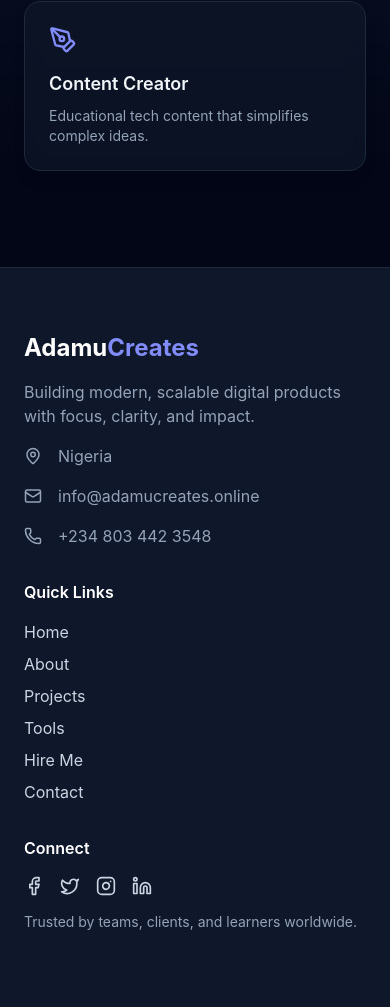
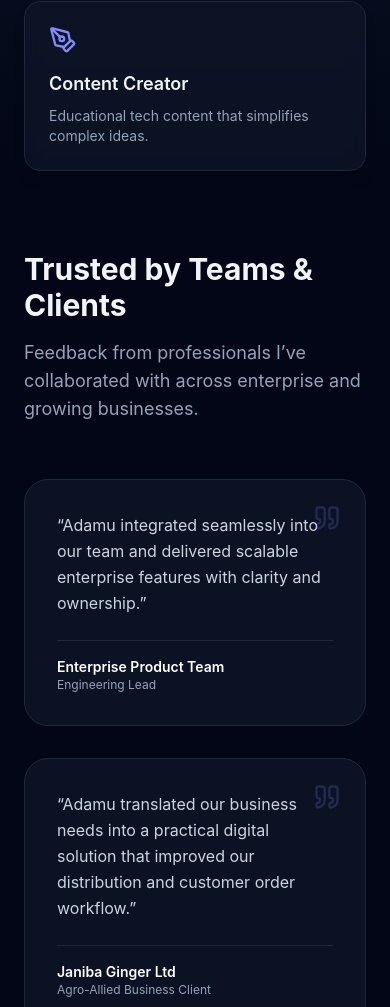
Before and after one commit to adamulab/adamucreates, a React (Vite) app: page / in a window 390 px wide. Shown: the part 993-2000 px from the top of the page. Built offline with nearby package versions, Linux system fonts and the light colour scheme.

Commit message:
Fix responsive issues and other pages refresh error

```diff
--- a/src/components/Navbar.jsx
+++ b/src/components/Navbar.jsx
@@ -22,8 +22,11 @@ export default function Navbar() {
     >
       <div className="container mx-auto px-6 h-20 flex items-center justify-between">
         {/* Logo */}
-        <Link to="/" className="font-bold text-xl tracking-tight">
-          Adamu<span className="text-indigo-400">Creates</span>
+        <Link to="/" className="font-bold text-xl tracking-tight flex flex-col">
+          <div>
+            Adamu<span className="text-indigo-400">Creates</span>
+          </div>
+          <p className="text-xs text-indigo-400">Stuffs Online</p>
         </Link>
 
         {/* Desktop Nav */}
--- a/src/components/Testimonials.jsx
+++ b/src/components/Testimonials.jsx
@@ -1,46 +1,78 @@
-import React from "react";
+// src/components/Testimonials.jsx
 import { motion } from "framer-motion";
+import { Quote } from "lucide-react";
 
 const testimonials = [
   {
-    name: "Global Stallion Integrated Services Nig. Ltd.",
-    text: "Adamu delivered an excellent website that elevated our company’s brand image.",
+    name: "Enterprise Product Team",
+    role: "Engineering Lead",
+    quote:
+      "Adamu integrated seamlessly into our team and delivered scalable enterprise features with clarity and ownership.",
   },
   {
-    name: "Janiba Ginger",
-    text: "Professional, responsive, and creative — the project exceeded expectations.",
+    name: "Janiba Ginger Ltd",
+    role: "Agro-Allied Business Client",
+    quote:
+      "Adamu translated our business needs into a practical digital solution that improved our distribution and customer order workflow.",
   },
   {
-    name: "Five Star College of Health Technology",
-    text: "Our online presence transformed — everything works perfectly!",
+    name: "Noon Capital and Finance Ltd",
+    role: "Financial Services Client",
+    quote:
+      "Adamu delivered a reliable website that promotes our financial operations with professionalism and attention to detail.",
+  },
+  {
+    name: "Global Stallion Integrated Services Nigeria Ltd",
+    role: "Business Solutions Client",
+    quote:
+      "Adamu delivered a website that perfectly describes our operational goals and business needs.",
   },
 ];
 
 export default function Testimonials() {
   return (
-    <section id="testimonials" className="py-16">
-      <motion.h2
-        initial={{ opacity: 0, y: 20 }}
+    <section className="container mx-auto px-6 py-20">
+      {/* Section Header */}
+      <motion.div
+        initial={{ opacity: 0, y: 30 }}
         whileInView={{ opacity: 1, y: 0 }}
         viewport={{ once: true }}
         transition={{ duration: 0.5 }}
-        className="text-2xl font-semibold text-center"
+        className="max-w-2xl mb-14"
       >
-        Testimonials
-      </motion.h2>
+        <h2 className="text-3xl md:text-4xl font-bold mb-4">
+          Trusted by Teams & Clients
+        </h2>
+        <p className="text-slate-400 text-lg">
+          Feedback from professionals I’ve collaborated with across enterprise
+          and growing businesses.
+        </p>
+      </motion.div>
 
-      <div className="mt-8 grid md:grid-cols-3 gap-6">
-        {testimonials.map((t, i) => (
+      {/* Testimonials Grid */}
+      <div className="grid md:grid-cols-3 gap-8">
+        {testimonials.map((item, index) => (
           <motion.div
-            key={i}
-            initial={{ opacity: 0, y: 40 }}
+            key={item.name}
+            initial={{ opacity: 0, y: 20 }}
             whileInView={{ opacity: 1, y: 0 }}
             viewport={{ once: true }}
-            transition={{ duration: 0.6, delay: i * 0.12 }}
-            className="bg-white p-6 rounded-2xl shadow-md"
+            transition={{ duration: 0.4, delay: index * 0.1 }}
+            className="relative bg-slate-900/70 border border-slate-800 rounded-3xl p-8"
           >
-            <p className="italic text-slate-700 mb-4">“{t.text}”</p>
-            <h4 className="font-semibold text-emerald-800">{t.name}</h4>
+            <Quote
+              size={28}
+              className="absolute top-6 right-6 text-indigo-400 opacity-20"
+            />
+
+            <p className="text-slate-300 leading-relaxed mb-6">
+              “{item.quote}”
+            </p>
+
+            <div className="border-t border-slate-800 pt-4">
+              <p className="font-semibold text-white text-sm">{item.name}</p>
+              <p className="text-xs text-slate-400">{item.role}</p>
+            </div>
           </motion.div>
         ))}
       </div>
--- a/src/pages/HomePage.jsx
+++ b/src/pages/HomePage.jsx
@@ -1,9 +1,11 @@
 import { motion } from "framer-motion";
 import { ArrowRight, Code2, Megaphone, PenTool } from "lucide-react";
 import { Link } from "react-router-dom";
+import Testimonials from "../components/Testimonials";
 
 export default function HomePage() {
   return (
+    <>
       <section className="min-h-screen bg-gradient-to-b from-slate-950 via-slate-900 to-slate-950 text-slate-100 flex items-center">
         <div className="container mx-auto px-6 grid md:grid-cols-2 gap-12 items-center">
           {/* Left */}
@@ -66,6 +68,8 @@ export default function HomePage() {
           </motion.div>
         </div>
       </section>
+      <Testimonials />
+    </>
   );
 }
 
```
Also changed, not shown: vercel.json (added). Lines whose indentation alone changed are shown as unchanged.
